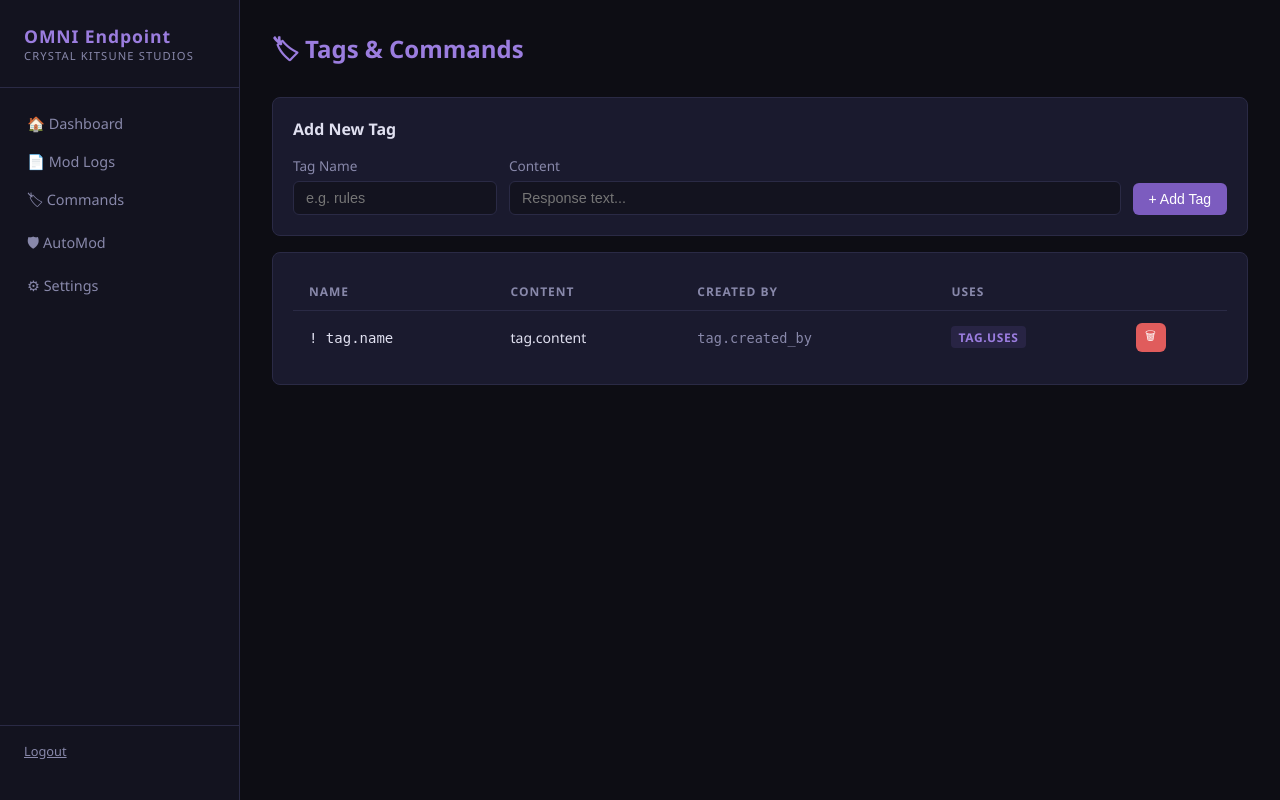
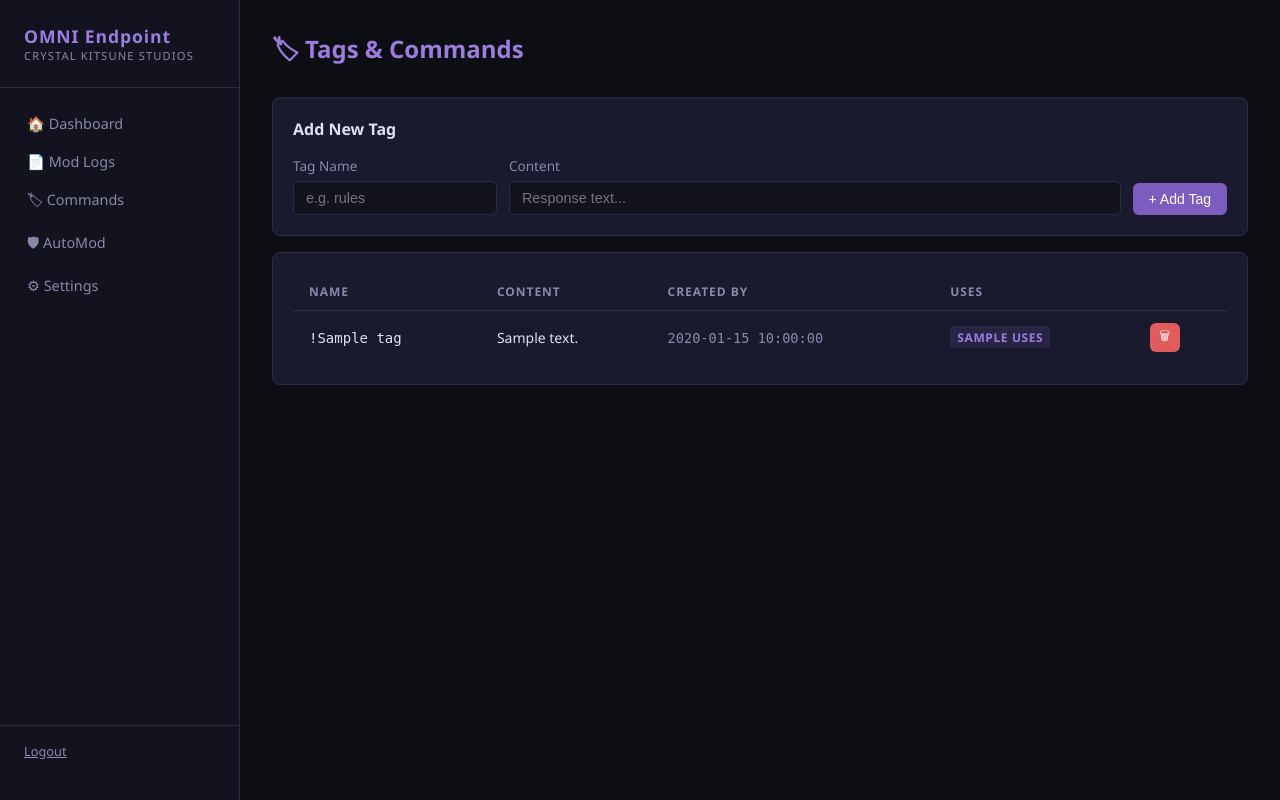
Before and after one commit to CelestialPawz/omni-endpoint, a Flask app: template web/templates/commands.html in a window 1280 px wide. Run offline with Flask 3, Linux system fonts and the light colour scheme; the template is opened without the code that fills it: most values are stand-ins (such as "Sample title", 1, 10 or a date in 2020); parts of the project's set-up code (start-up, migrations or seed data) failed here and were passed over.

Commit message:
Fix commands template: use <% %> variable delimiters

```diff
--- a/web/templates/commands.html
+++ b/web/templates/commands.html
@@ -27,12 +27,12 @@
     <tbody>
     {% for tag in tags %}
     <tr>
-      <td><code>! tag.name </code></td>
-      <td style="max-width:360px;overflow:hidden;text-overflow:ellipsis;white-space:nowrap"> tag.content </td>
-      <td style="color:var(--muted);font-size:.85rem"><code> tag.created_by </code></td>
-      <td><span class="badge badge-purple"> tag.uses </span></td>
+      <td><code>!<% tag['name'] %></code></td>
+      <td style="max-width:360px;overflow:hidden;text-overflow:ellipsis;white-space:nowrap"><% tag['content'] %></td>
+      <td style="color:var(--muted);font-size:.85rem"><code><% tag['created_by'] %></code></td>
+      <td><span class="badge badge-purple"><% tag['uses'] %></span></td>
       <td>
-        <form method="POST" action="/commands/delete/ tag.id " style="margin:0" onsubmit="return confirm('Delete tag?')">
+        <form method="POST" action="/commands/delete/<% tag['id'] %>" style="margin:0" onsubmit="return confirm('Delete tag?')">
           <button type="submit" class="btn btn-danger" style="padding:.25rem .6rem;font-size:.75rem">&#128465;</button>
         </form>
       </td>
```
